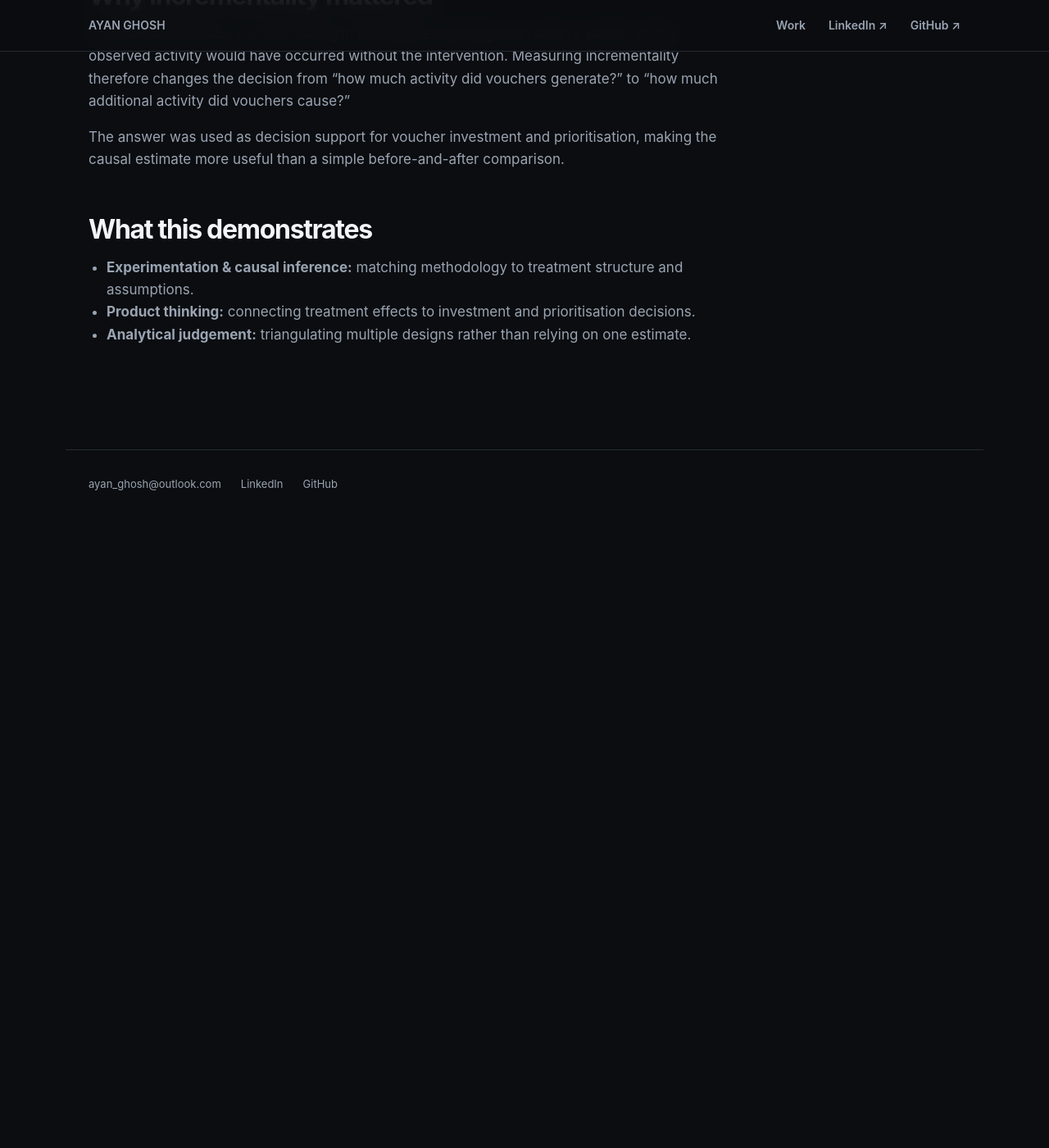
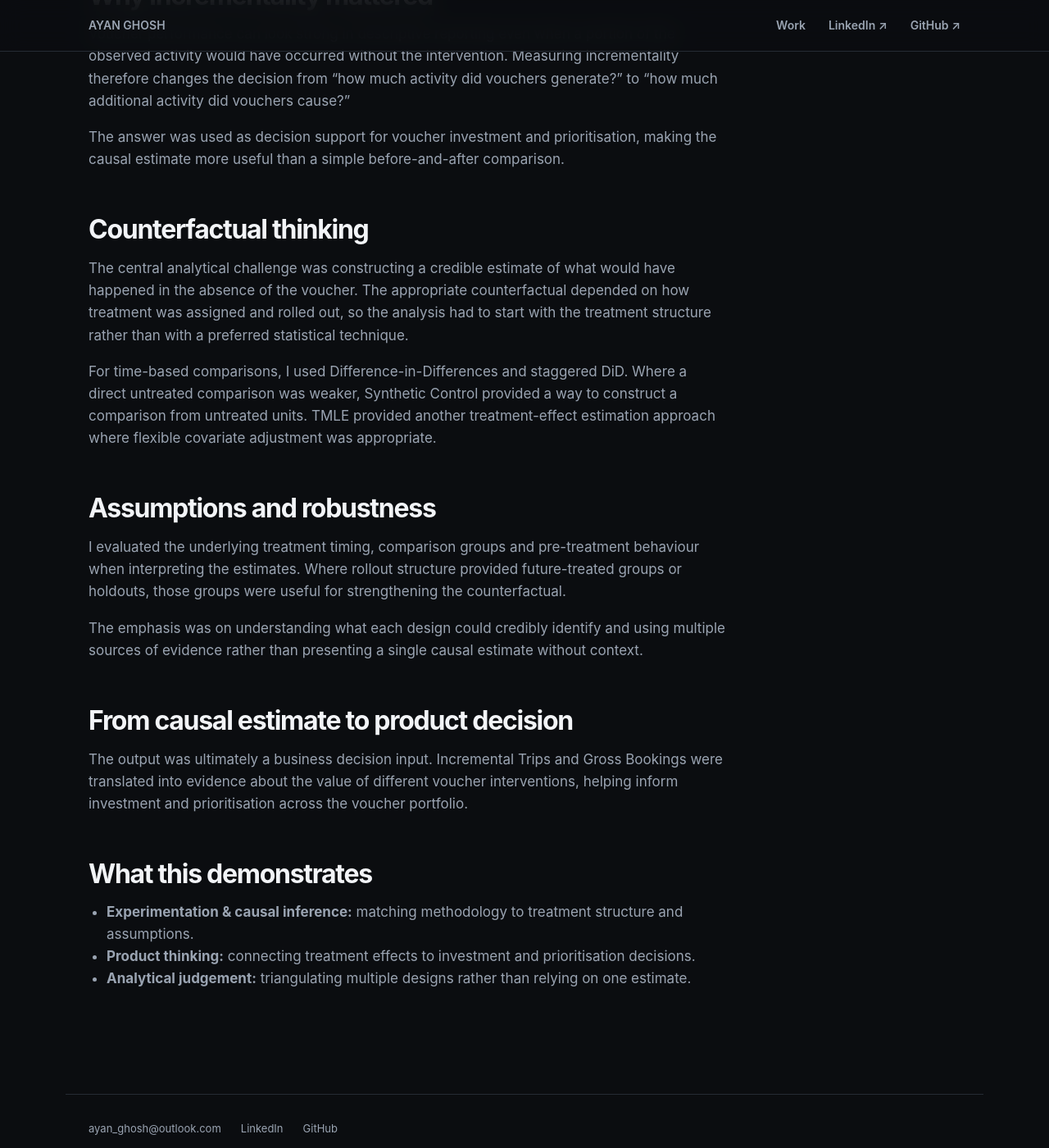
Before and after one commit to ayan-ghosh103/ayan-ghosh103.github.io, a Jekyll site: the page built from work/voucher-incrementality.md, in a window 1280 px wide and 1400 px high, scrolled down 1845 px. Shown: the whole window at 82% size. Built offline with Jekyll 4.4.1, drawn with Linux system fonts in a browser that asks for light colours; before the commit the page ends 2475 px from its top, so only the background shows below that.

Commit message:
Expand case study with detailed approach and outcomes

```diff
--- a/work/voucher-incrementality.md
+++ b/work/voucher-incrementality.md
@@ -37,6 +37,18 @@ title: Voucher Incrementality — Causal Inference
   <p>Voucher performance can look strong in descriptive reporting even when a portion of the observed activity would have occurred without the intervention. Measuring incrementality therefore changes the decision from “how much activity did vouchers generate?” to “how much additional activity did vouchers cause?”</p>
   <p>The answer was used as decision support for voucher investment and prioritisation, making the causal estimate more useful than a simple before-and-after comparison.</p>
 
+
+  <h2>Counterfactual thinking</h2>
+  <p>The central analytical challenge was constructing a credible estimate of what would have happened in the absence of the voucher. The appropriate counterfactual depended on how treatment was assigned and rolled out, so the analysis had to start with the treatment structure rather than with a preferred statistical technique.</p>
+  <p>For time-based comparisons, I used Difference-in-Differences and staggered DiD. Where a direct untreated comparison was weaker, Synthetic Control provided a way to construct a comparison from untreated units. TMLE provided another treatment-effect estimation approach where flexible covariate adjustment was appropriate.</p>
+
+  <h2>Assumptions and robustness</h2>
+  <p>I evaluated the underlying treatment timing, comparison groups and pre-treatment behaviour when interpreting the estimates. Where rollout structure provided future-treated groups or holdouts, those groups were useful for strengthening the counterfactual.</p>
+  <p>The emphasis was on understanding what each design could credibly identify and using multiple sources of evidence rather than presenting a single causal estimate without context.</p>
+
+  <h2>From causal estimate to product decision</h2>
+  <p>The output was ultimately a business decision input. Incremental Trips and Gross Bookings were translated into evidence about the value of different voucher interventions, helping inform investment and prioritisation across the voucher portfolio.</p>
+
   <h2>What this demonstrates</h2>
   <ul>
     <li><b>Experimentation & causal inference:</b> matching methodology to treatment structure and assumptions.</li>
```
